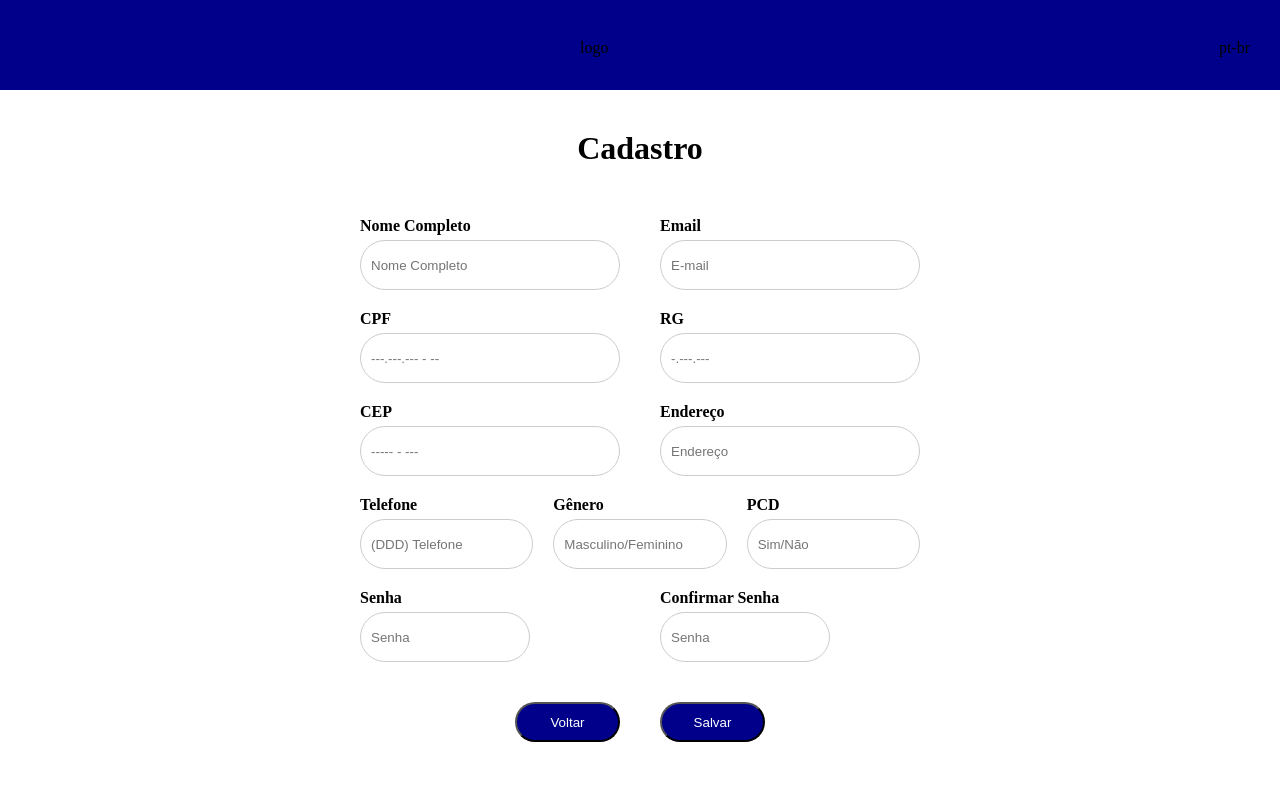
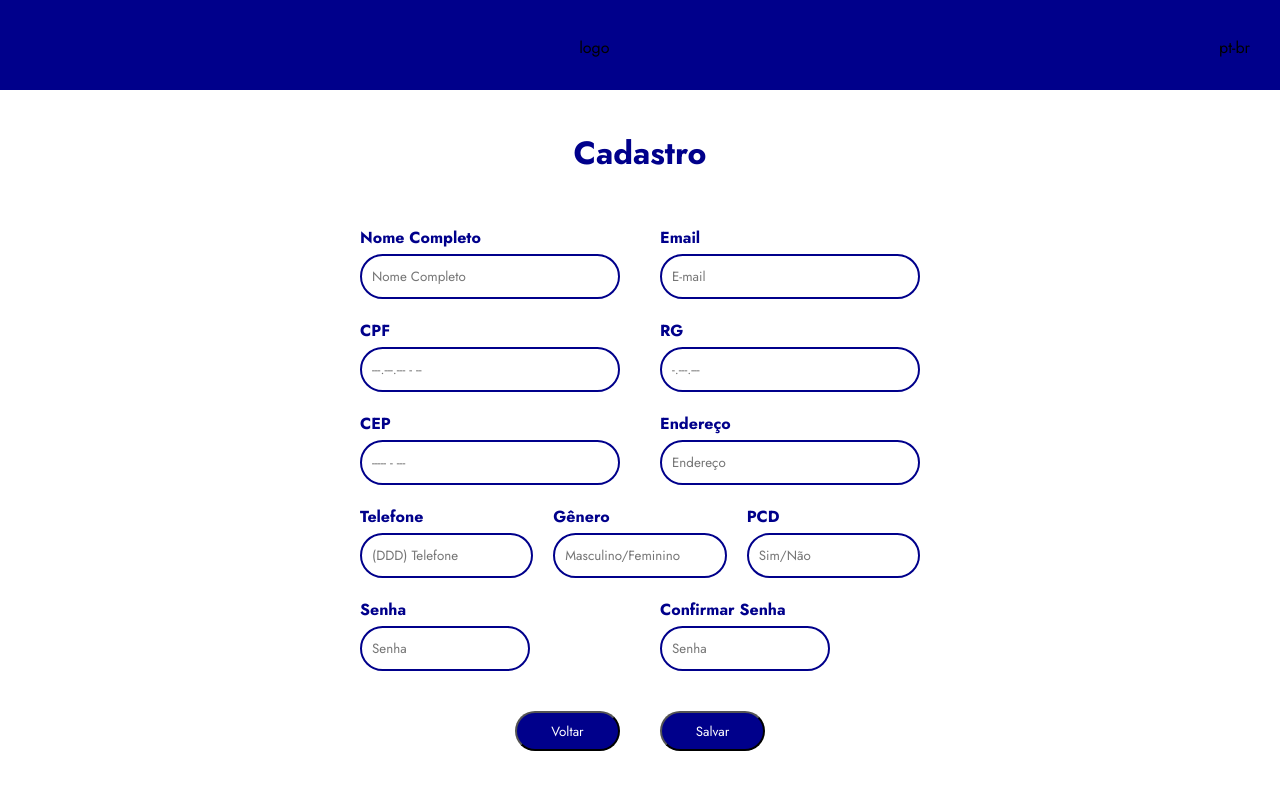
Before and after one commit to danccoelho/agendamento-m-dico, a plain HTML site: page cadastro.html in a window 1280 px wide. Drawn offline with Linux system fonts and the light colour scheme; a web font is replaced by a local one.

Commit message:
Ajuste nas telas

```diff
--- a/style.css
+++ b/style.css
@@ -22,6 +22,7 @@
 }
 
 .logo{
+
     color: aliceblue;
 }
 .language{
@@ -36,11 +37,29 @@
 }
 
 h1{
-    margin-top: 50px;
+    margin-top: 0px;
     text-align: center;
     color: darkblue;
 }
 
+.circulo{
+    margin-top: 20px;
+   margin-left: 100px;
+    width: 90px;
+    height: 90px;
+    border: 4px solid #003366;
+    border-radius: 50%;
+    background-color: transparent;
+    display: flex;
+    align-items: center;
+    justify-content: center;
+
+}
+
+.circulo i {
+    font-size: 50px;
+    color: #003366;
+  }
 h3{
     margin-top: 12px;
     margin-bottom: 2px;
--- a/styleCadastro.css
+++ b/styleCadastro.css
@@ -1,8 +1,14 @@
+@import url('https://fonts.googleapis.com/css2?family=Jost:ital,wght@0,100..900;1,100..900&family=Kdam+Thmor+Pro&family=Oswald:wght@200..700&family=Poppins:ital,wght@0,100;0,200;0,300;0,400;0,500;0,600;0,700;0,800;0,900;1,100;1,200;1,300;1,400;1,500;1,600;1,700;1,800;1,900&display=swap');
+
 * {
     margin: 0;
     padding: 0;
     box-sizing: border-box;
-  }
+    list-style: none;
+    text-decoration: none;
+    font-family: "Jost", sans-serif;
+    }
+
 
   .navbar {
     background-color: darkblue; /* Fundo laranja */
@@ -31,6 +37,7 @@
 
   .cadastro{
     text-align: center;
+    color: darkblue;
     margin-top: 40px;
   }
 
@@ -50,15 +57,17 @@
   label {
     display: block;
     margin-bottom: 5px;
+    color: darkblue;
     font-weight: bold;
   }
 
   input {
     width: 100%;
-    height: 50px;
-    padding: 10px;
+    height: 45px;
     border-radius: 25px;
-    border: 1px solid #ccc;
+    padding: 10px 10px;
+    border: 2px solid darkblue;
+
   }
 
   .linha-extra {
--- /dev/null
+++ b/styleEsquecer.css
@@ -0,0 +1,79 @@
+@import url('https://fonts.googleapis.com/css2?family=Jost:ital,wght@0,100..900;1,100..900&family=Kdam+Thmor+Pro&family=Oswald:wght@200..700&family=Poppins:ital,wght@0,100;0,200;0,300;0,400;0,500;0,600;0,700;0,800;0,900;1,100;1,200;1,300;1,400;1,500;1,600;1,700;1,800;1,900&display=swap');
+
+*{
+    margin: 0;
+    padding: 0;
+    box-sizing: border-box;
+    list-style: none;
+    text-decoration: none;
+    font-family: "Jost", sans-serif;
+}
+
+
+.header{
+    display: flex;
+    justify-content: space-between;
+    align-items: center;
+    width: 100%;
+    height: 90px;
+
+    background-color: darkblue;
+}
+
+.navbar {
+    background-color: darkblue; /* Fundo laranja */
+    width: 100%;
+    height: 90px;
+    display: flex;
+    justify-content: center;
+  }
+
+  .logo{
+    height: 95px;
+    width: 12600px;
+    display: flex;
+    justify-content: center;
+    align-items: center;
+  }
+
+  .language{
+    display: flex;
+    justify-content: flex-end;
+    align-items: center ;
+    height: 95px;
+    width: 650px;
+    margin-right: 30px;
+  }
+
+.quadrado{
+    display: flex;
+  align-items: center;
+  justify-content: center;
+  margin-top: 90px;
+  margin-left: 620px;
+  width: 200px;
+  height: 200px;
+  background-color: darkblue; /* sobre tom de darkblue */
+  box-shadow: 0 4px 10px rgba(153, 143, 143, 0.3);
+  border-radius: 8px;
+}
+
+.quadrado h2 {
+    margin: 0;
+    font-size: 20px;
+    color: #e7e1e1;
+  }
+
+  button{
+    margin-top: 20px;
+    margin-left: 664px;
+    display: flex;
+    justify-content: center;
+    align-items: center;
+    width: 120px;
+    height: 30px;
+    background-color: rgb(12, 12, 12);
+    color: aliceblue;
+    border-radius: 5px ;
+    font-size: 20px;
+  }
```
Also changed, not shown: EsquecerSenha.html (added, +27 -0 lines), index.html (+6 -1 lines).
